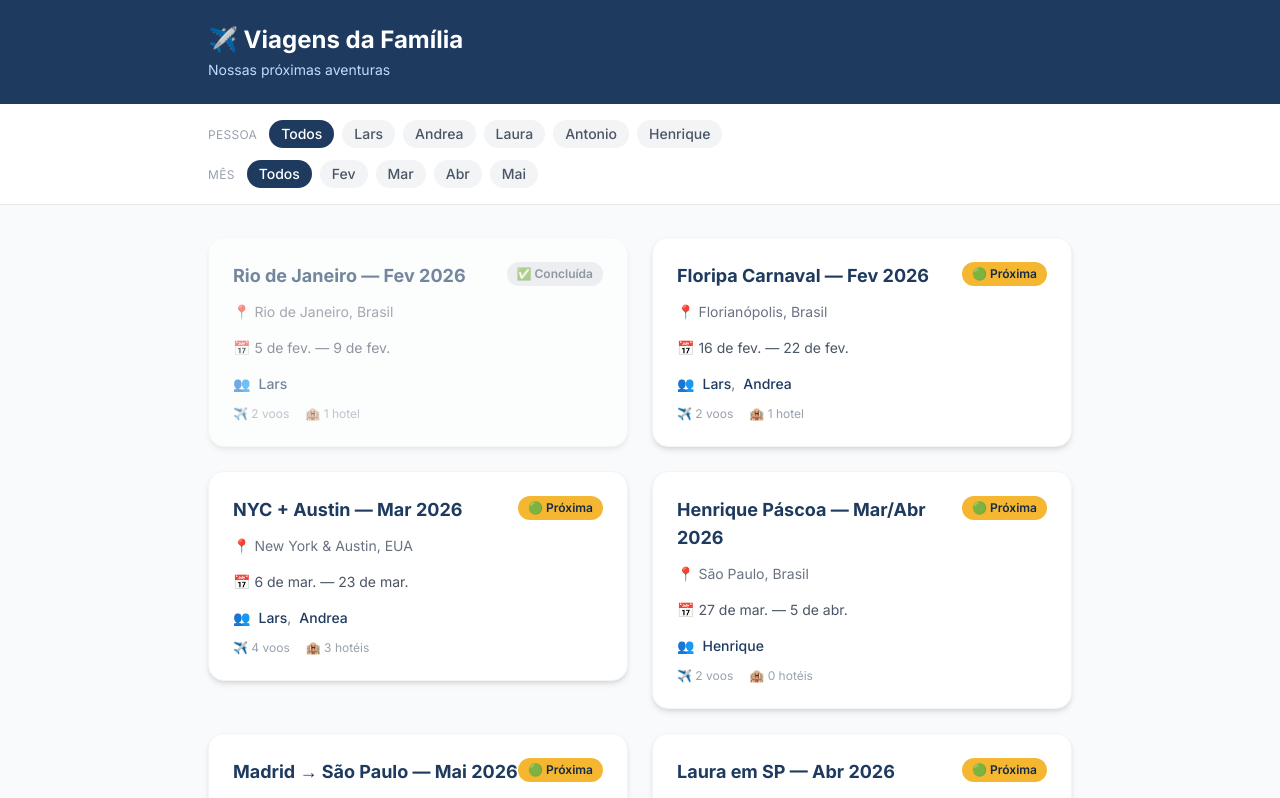
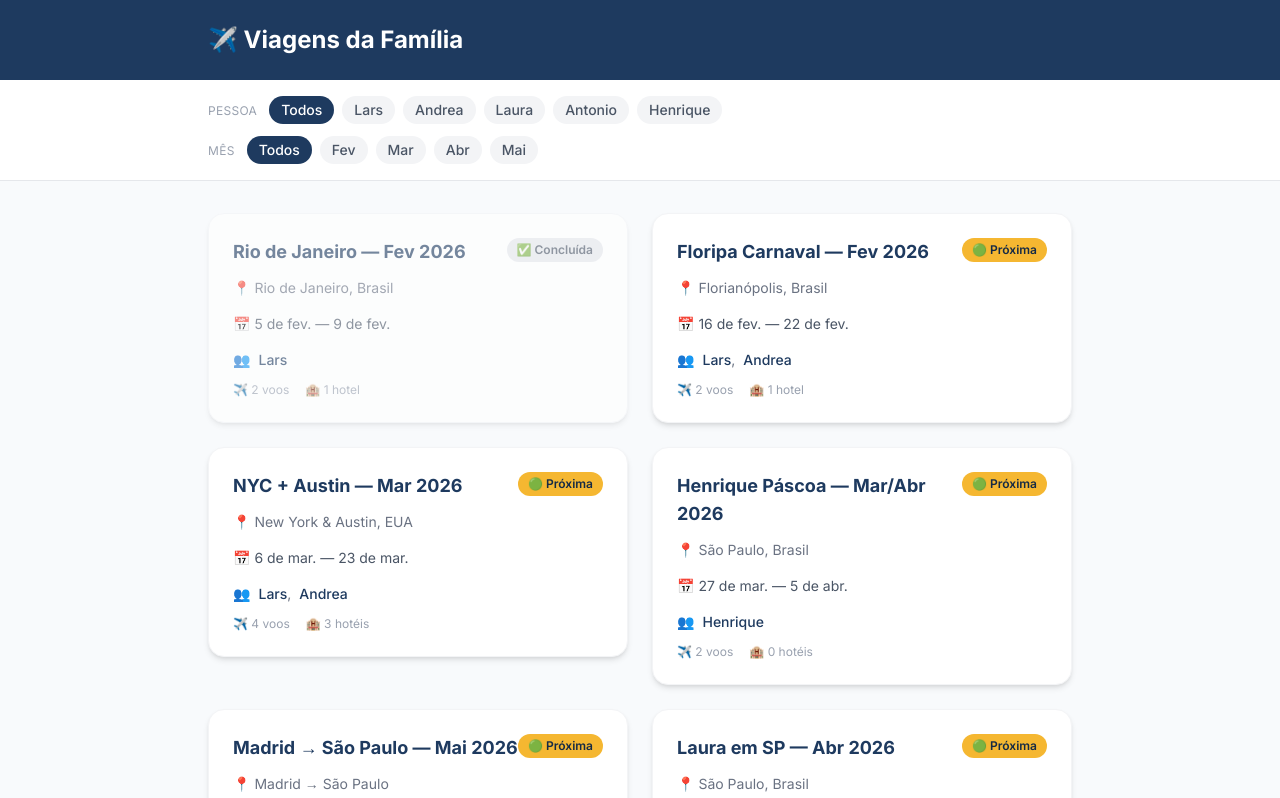
Before and after one commit to larsj45/janer-viagens, a Next.js app: page /viagens in a window 1280 px wide. Shown: the top 798 px of the page. Built offline with nearby package versions, Linux system fonts and the light colour scheme.

Commit message:
remove subtitle from viagens header

```diff
--- a/src/app/viagens/page.tsx
+++ b/src/app/viagens/page.tsx
@@ -83,7 +83,6 @@ function ViagensContent() {
       <header className="bg-[var(--color-navy)] text-white">
         <div className="max-w-4xl mx-auto px-4 py-6">
           <h1 className="text-2xl font-bold">✈️ Viagens da Família</h1>
-          <p className="text-blue-200 text-sm mt-1">Nossas próximas aventuras</p>
         </div>
       </header>
 
```
